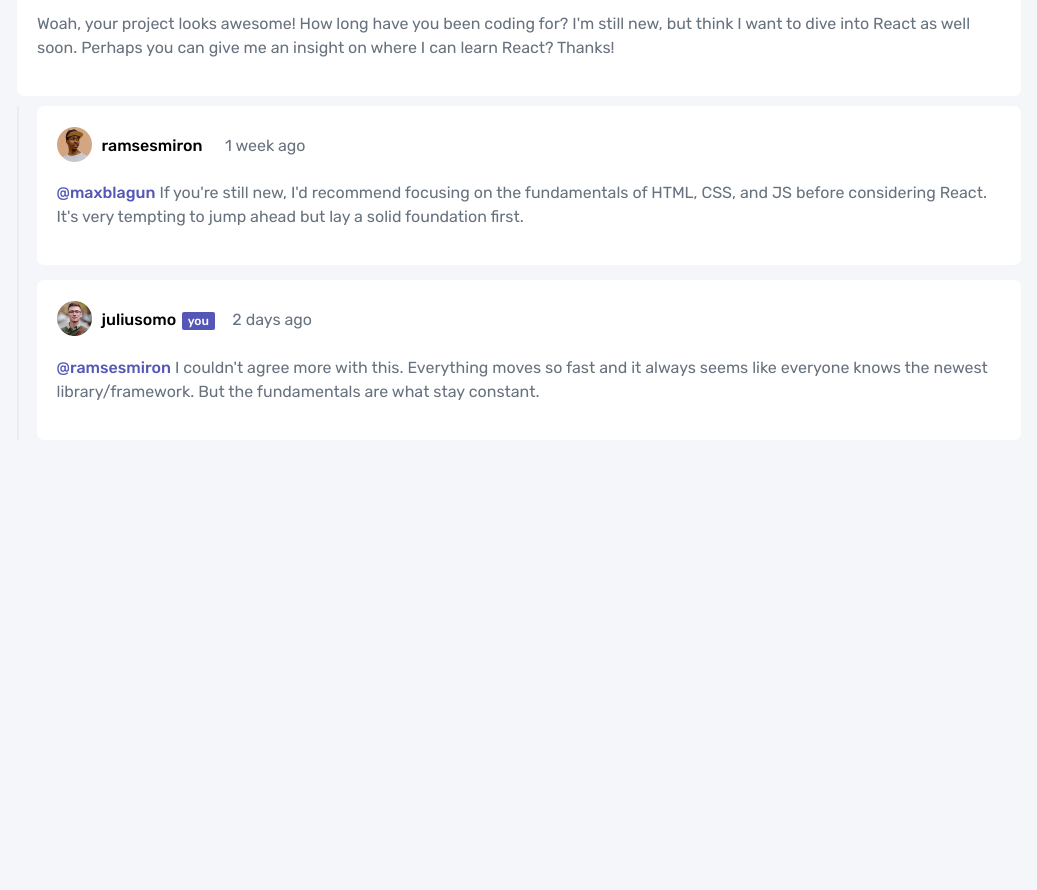
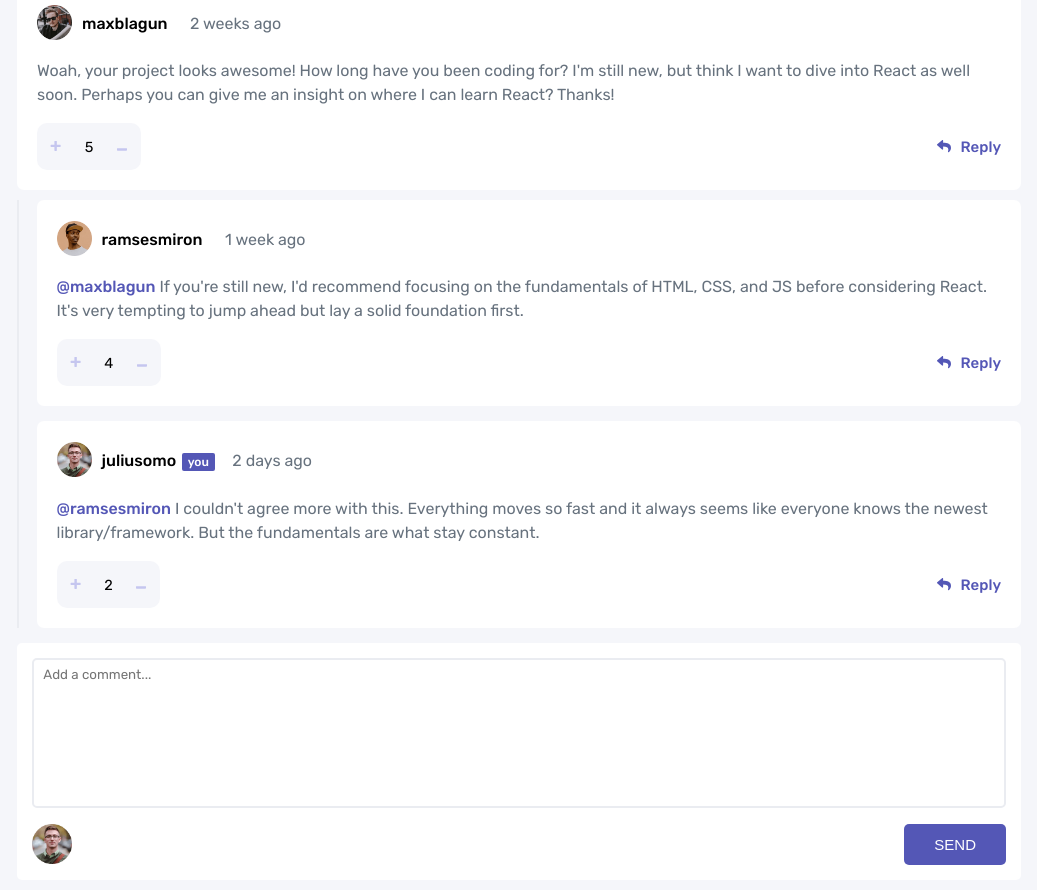
Before and after one commit to sparrowsl/FEM-interactive-comments, a Svelte app: page / in a window 1280 px wide. Shown: the part 260-1150 px from the top of the page, without its empty margins (1-1038 px from the left). Before the commit the page ends 808 px from the top, so only its background shows below. Built offline with nearby package versions, Linux system fonts and the light colour scheme.

Commit message:
add upvotes and reply button

```diff
--- a/public/global.css
+++ b/public/global.css
@@ -18,6 +18,9 @@ html{
 body {
 	background-color: hsl(228, 33%, 97%);
 }
+a:visited {
+	color: rgb(0,80,160);
+}
 
 /* a {
 	color: rgb(0,100,200);
@@ -28,13 +31,7 @@ a:hover {
 	text-decoration: underline;
 }
 
-a:visited {
-	color: rgb(0,80,160);
-}
 
-label {
-	display: block;
-}
 
 input, button, select, textarea {
 	font-family: inherit;
@@ -50,23 +47,7 @@ input:disabled {
 	color: #ccc;
 }
 
-button {
-	color: #333;
-	background-color: #f4f4f4;
-	outline: none;
-}
-
-button:disabled {
-	color: #999;
-}
-
-button:not(:disabled):active {
-	background-color: #ddd;
-}
-
-button:focus {
-	border-color: #666;
-} */
+*/
 
 
 	/* // Small devices (landscape phones, 576px and up) */
--- a/src/App.svelte
+++ b/src/App.svelte
@@ -3,7 +3,7 @@
 </script>
 
 <main>
-	<Comments/>
+	<Comments />
 </main>
 
 <style>
--- a/src/components/Comment.svelte
+++ b/src/components/Comment.svelte
@@ -1,5 +1,7 @@
 <script>
 	import data from "../../data.json";
+	import ReplyButton from "./ReplyButton.svelte";
+	import Vote from "./Vote.svelte";
 
 	let currentUser = data.currentUser;
 
@@ -9,6 +11,7 @@
 	export let text;
 	export let isReply = false;
 	export let replyingTo = "";
+	export let upvotes = 0;
 </script>
 
 <div class="comment-card" class:is-reply={isReply}>
@@ -33,6 +36,11 @@
 	{:else}
 		<p class="comment">{text}</p>
 	{/if}
+
+	<div class="votes">
+		<Vote {upvotes} />
+		<ReplyButton />
+	</div>
 </div>
 
 <style>
@@ -84,4 +92,9 @@
 		width: 35px;
 		height: 35px;
 	}
+	.votes {
+		display: flex;
+		justify-content: space-between;
+		align-items: center;
+	}
 </style>
--- a/src/components/Comments.svelte
+++ b/src/components/Comments.svelte
@@ -2,24 +2,31 @@
   import data from "../../data.json";
   import Comment from "./Comment.svelte";
   import Replies from "./Replies.svelte";
+  import NewComment from "./NewComment.svelte";
 
   let comments = data.comments;
-  console.log(data.currentUser);
+	console.log(data.comments)
+
 </script>
 
 <section>
-  {#each comments as comment}
+  {#each comments as comment (comment.id)}
     <Comment
       imageURL={comment.user.image.png}
       username={comment.user.username}
       datePosted={comment.createdAt}
       text={comment.content}
+      upvotes={comment.score}
     />
     {#if comment.replies}
       <Replies replies={comment.replies} />
     {/if}
   {/each}
 </section>
+<NewComment
+  currentUserImageURL={data.currentUser.image.png}
+  currentUsername={data.currentUser.username}
+/>
 
 <style>
   section {
--- a/src/components/NewComment.svelte
+++ b/src/components/NewComment.svelte
@@ -0,0 +1,73 @@
+<script>
+  export let currentUserImageURL;
+  export let currentUsername;
+</script>
+
+<section class="new-comment">
+  <form action="" on:submit|preventDefault={() => console.log("submitted")}>
+    <div class="textarea">
+      <textarea name="textComment" placeholder="Add a comment..." />
+    </div>
+
+    <div class="send">
+      <img src={currentUserImageURL} alt="{currentUsername}" loading="lazy" />
+
+      <!-- Send button -->
+      <button type="submit">Send</button>
+    </div>
+  </form>
+</section>
+
+<style>
+  .new-comment {
+    margin-top: 1.5em;
+    border-radius: 5px;
+    padding: 1.5em;
+    background-color: hsl(0, 0%, 100%);
+    font-family: "Rubik", sans-serif;
+  }
+  .send {
+    margin-top: 1.25em;
+    display: flex;
+    justify-content: space-between;
+    align-items: center;
+  }
+  textarea {
+    min-height: 100px;
+    width: 100%;
+    padding: 0.5em 0.7em;
+    border: 2px solid hsl(223, 19%, 93%);
+    border-radius: 5px;
+    resize: none;
+    font-family: inherit;
+  }
+  textarea:focus {
+    border: 2px solid hsl(223, 19%, 93%);
+    outline: none;
+  }
+  .send img{
+    width: 40px;
+    height: 40px;
+  }
+  .send button {
+    background-color: hsl(238, 40%, 52%);
+    border: 0;
+    border-radius: 5px;
+    padding: .8em 2em;
+    font-size: 1.5rem;
+    font-weight: 500;
+    text-transform: uppercase;
+    color: hsl(0, 0%, 100%);
+  }
+
+  @media screen and (min-width: 768px) {
+    textarea {
+      min-height: 150px;
+    }
+    .send button:hover {
+      background-color: hsl(239, 57%, 85%);
+      transition: background-color 0.15s;
+      cursor: pointer;
+    }
+  }
+</style>
--- a/src/components/Replies.svelte
+++ b/src/components/Replies.svelte
@@ -1,7 +1,6 @@
 <script>
   import Comment from "./Comment.svelte";
   export let replies;
-  console.log(replies);
 </script>
 
 <section>
@@ -12,6 +11,7 @@
       datePosted={reply.createdAt}
       text={reply.content}
       replyingTo={reply.replyingTo}
+      upvotes={reply.score}
     />
   {/each}
 </section>
--- /dev/null
+++ b/src/components/ReplyButton.svelte
@@ -0,0 +1,32 @@
+<script>
+</script>
+
+<button class="reply-icon" on:click={() => console.log("replying")}>
+  <img src="./images/icon-reply.svg" alt="" />
+  <span>Reply</span>
+</button>
+
+<style>
+  .reply-icon {
+    border: none;
+    background-color: transparent;
+    display: flex;
+    gap: 0.75em;
+    justify-content: center;
+    align-items: center;
+    font-family: "Rubik", sans-serif;
+  }
+  .reply-icon span {
+    font-size: 1.5rem;
+    color: hsl(238, 40%, 52%);
+    font-weight: 500;
+  }
+
+  @media screen and (min-width: 768px) {
+    .reply-icon:hover > * {
+      color: hsl(239, 57%, 85%);
+      transition: color 0.1s;
+      cursor: pointer;
+    }
+  }
+</style>
--- /dev/null
+++ b/src/components/Vote.svelte
@@ -0,0 +1,44 @@
+<script>
+  export let upvotes = 0;
+  export let hide4mobile = false;
+</script>
+
+<div class="upvotes" class:hide-mobile={hide4mobile}>
+  <button type="button" class="plus-vote" on:click={() => upvotes++}>
+    <img src="./images/icon-plus.svg" alt="add votes" />
+  </button>
+
+  <p>{upvotes}</p>
+
+  <button type="button" class="minus-vote" on:click={() => upvotes--}>
+    <img src="./images/icon-minus.svg" alt="minus votes" />
+  </button>
+</div>
+
+<style>
+  .upvotes {
+    display: flex;
+    gap: 1em;
+    align-items: center;
+    justify-content: center;
+    border-radius: 10px;
+    background-color: hsl(228, 33%, 97%);
+  }
+  .hide-mobile{
+    display: none;
+  }
+  button {
+    border: none;
+    padding: 0 1em;
+    background-color: transparent;
+  }
+  .upvotes p {
+    font-size: 1.45rem;
+  }
+
+  @media screen and (min-width: 768px){
+    .hide-mobile{
+      display: block;
+    }
+  }
+</style>
```
Also changed, not shown: blank-html.html (deleted, +0 -26 lines).
